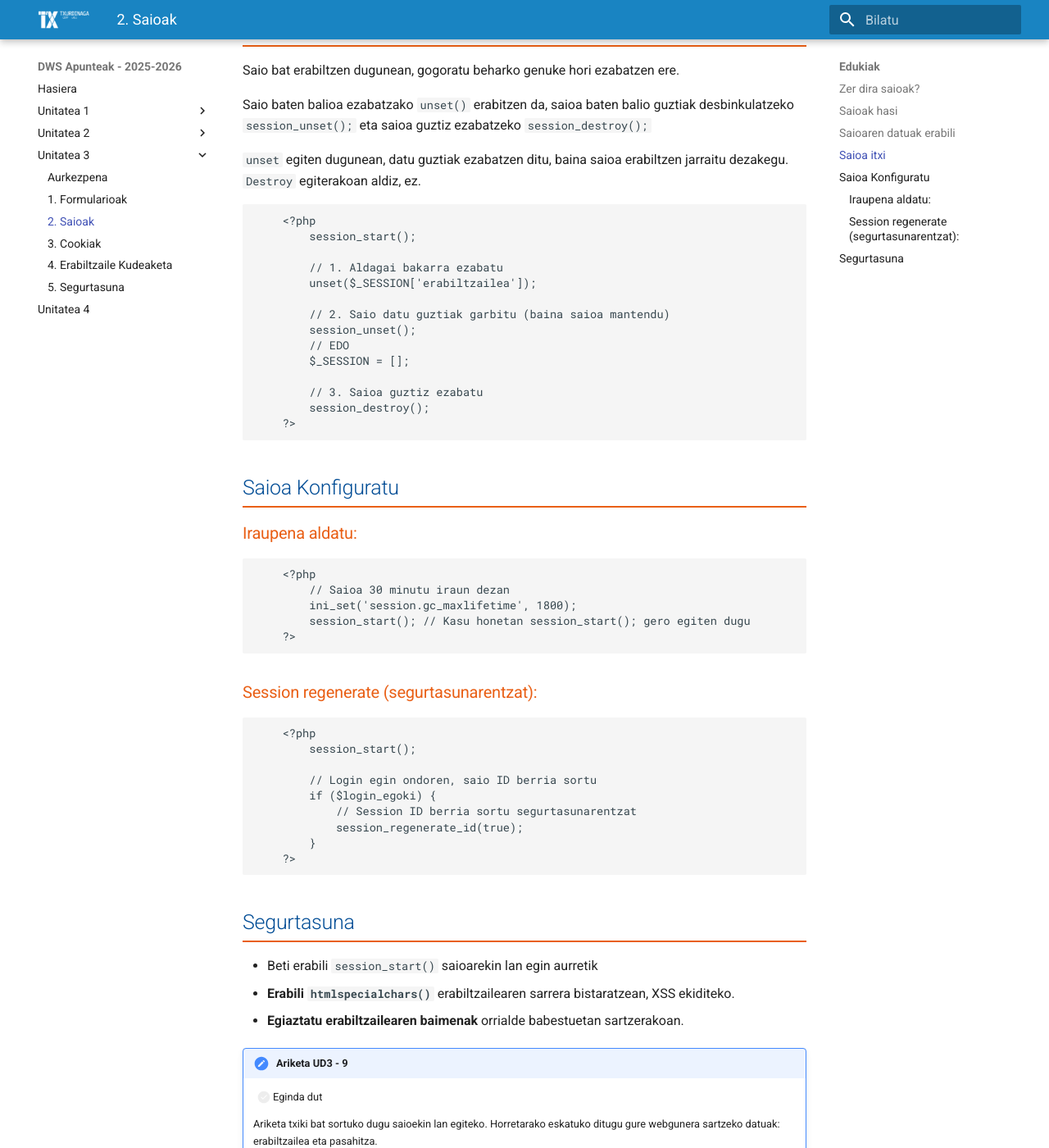
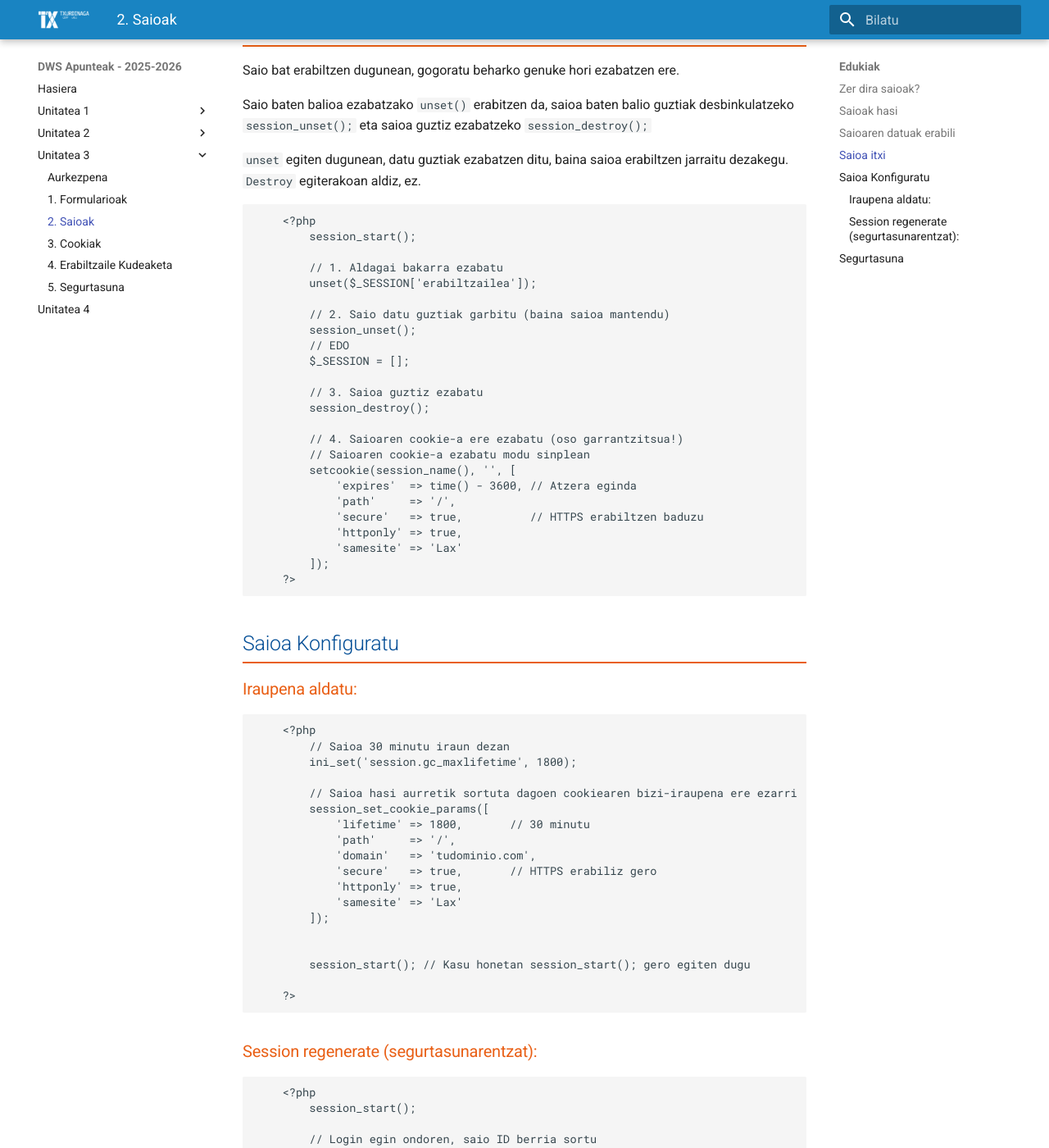
Before and after one commit to martinezjone/dws_apunteak, an MkDocs documentation site: the page built from docs/03-formak-sesioak-cookieak/dws-3-saioak/index.md, in a window 1280 px wide and 1400 px high, scrolled down 1707 px. Shown: the whole window at 82% size. Built offline with MkDocs 1.6.1 and Material for MkDocs 9.7.7, drawn with Linux system fonts in a browser that asks for light colours; some of the changed text lies outside the part shown.

Commit message:
aldaketak formularioetan eta saioetan

````diff
--- a/docs/03-formak-sesioak-cookieak/dws-3-saioak/index.md
+++ b/docs/03-formak-sesioak-cookieak/dws-3-saioak/index.md
@@ -81,6 +81,16 @@ Saio baten balioa ezabatzako `unset()` erabitzen da, saioa baten balio guztiak d
 
         // 3. Saioa guztiz ezabatu
         session_destroy();
+
+        // 4. Saioaren cookie-a ere ezabatu (oso garrantzitsua!)
+        // Saioaren cookie-a ezabatu modu sinplean
+        setcookie(session_name(), '', [
+            'expires'  => time() - 3600, // Atzera eginda
+            'path'     => '/',
+            'secure'   => true,          // HTTPS erabiltzen baduzu
+            'httponly' => true,
+            'samesite' => 'Lax'
+        ]);
     ?>
 ```
 
@@ -92,7 +102,20 @@ Saio baten balioa ezabatzako `unset()` erabitzen da, saioa baten balio guztiak d
     <?php
         // Saioa 30 minutu iraun dezan
         ini_set('session.gc_maxlifetime', 1800);
+
+        // Saioa hasi aurretik sortuta dagoen cookiearen bizi-iraupena ere ezarri
+        session_set_cookie_params([
+            'lifetime' => 1800,       // 30 minutu
+            'path'     => '/',
+            'domain'   => 'tudominio.com',
+            'secure'   => true,       // HTTPS erabiliz gero
+            'httponly' => true,
+            'samesite' => 'Lax'
+        ]);
+
+
         session_start(); // Kasu honetan session_start(); gero egiten dugu
+
     ?>
 ```
 
@@ -116,7 +139,9 @@ Saio baten balioa ezabatzako `unset()` erabitzen da, saioa baten balio guztiak d
 - **Erabili `htmlspecialchars()`** erabiltzailearen sarrera bistaratzean, XSS ekiditeko.
 - **Egiaztatu erabiltzailearen baimenak** orrialde babestuetan sartzerakoan.
 
-
+!!! info "Saioak eta cookiak"
+    Saioa bat sortzen dugunean, hau zerbitzarian gordetzen da, baina gehienetan ere cookie bat sortu egiten da gure nabigatzailean ere. Cookie honek ez ditu saioak dituen datuak, normalean saioaren IDa bakarrik gordetzen du.
+    Horregaitik bai iraupena aldatzerakoan bai ezabatzerakoan, ondo legoke cookia aldatzea.
 
 !!! exercise "Ariketa UD3 - 9"
     - [ ] Eginda dut
````
Also changed, not shown: docs/03-formak-sesioak-cookieak/dws-3-formularioak/index.md (+0 -3 lines), site/03-formak-sesioak-cookieak/cookiak/index.html, site/03-formak-sesioak-cookieak/dws-3-saioak/index.html, site/search/search_index.json.
